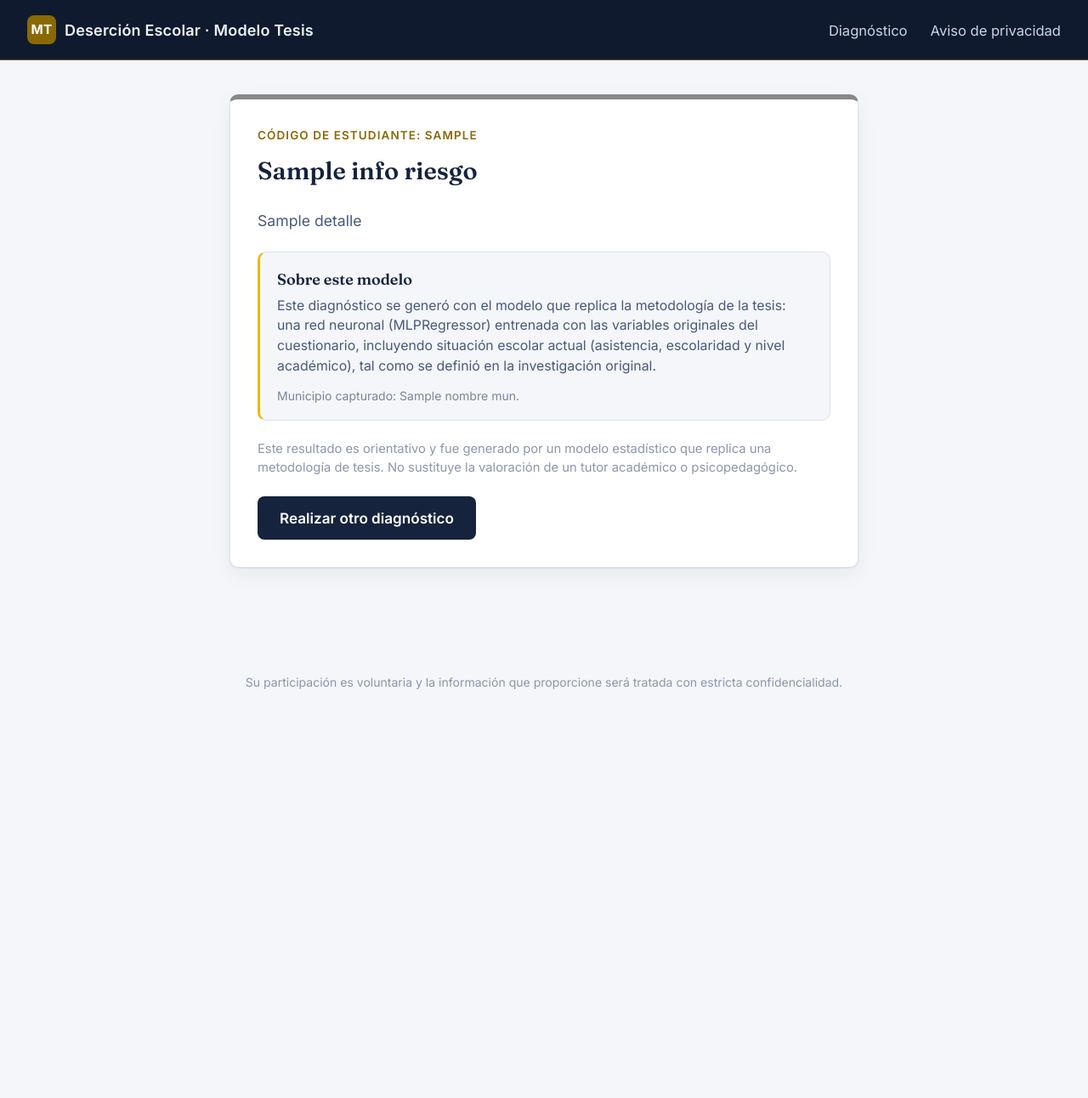
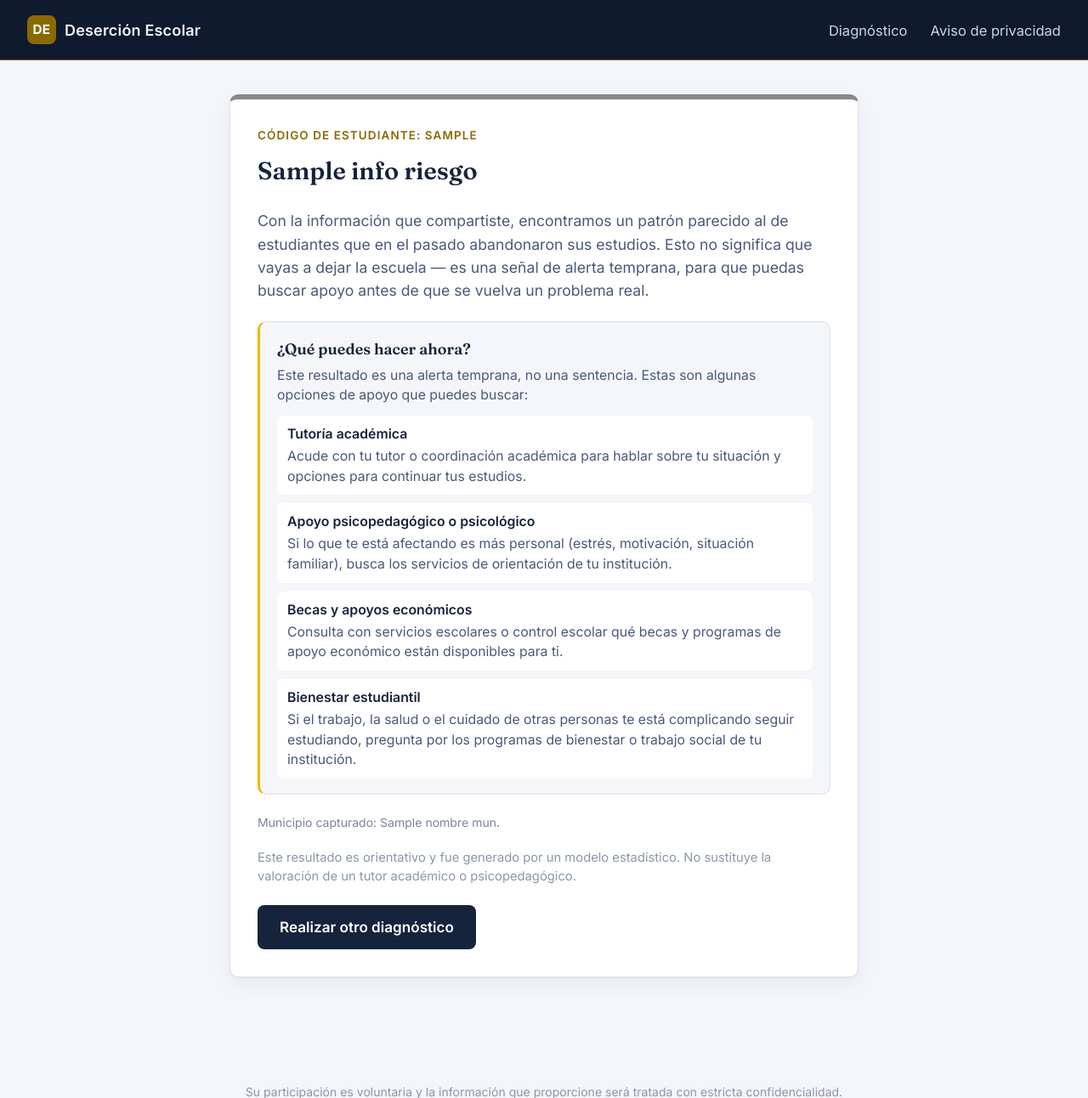
Before and after one commit to jazminrm22b/proyecto_desercion, a Flask app: template app/templates/resultado.html in a window 1280 px wide. Shown: the top 1292 px of the page at 85% size. Before the commit the page ends 811 px from the top, so only its background shows below. Run offline with Flask 3, Linux system fonts and the light colour scheme; the template is opened without the code that fills it: most values are stand-ins (such as "Sample title", 1, 10 or a date in 2020); some libraries are stand-ins or nearby versions.

Commit message:
Add files via upload

```diff
--- a/app/app.py
+++ b/app/app.py
@@ -3,7 +3,7 @@
 Rutas:
   GET  /        -> formulario
   POST /evaluar -> valida, predice, guarda en la base de datos y opcionalmente
-                   genera PDF + envía correo
+                   envía el resultado por correo
   GET  /salud   -> healthcheck
 """
 
@@ -20,8 +20,7 @@ from config import (
     VALORES_DES_ENTRENAMIENTO, MAPEO_DES_PUBLICO, DESCRIPCION_RIESGO,
 )
 import db
-from pdf_report import generar_pdf
-from email_utils import enviar_reporte_pdf
+from email_utils import enviar_resultado_por_correo
 from municipios import nombre_municipio
 
 logging.basicConfig(level=logging.INFO)
@@ -171,8 +170,11 @@ def evaluar():
     correo_error = None
     if acepta_correo and email:
         try:
-            pdf_bytes = generar_pdf(codigo_estudiante, respuestas, des_publico)
-            enviar_reporte_pdf(email, codigo_estudiante, pdf_bytes, des_titulo=DESCRIPCION_RIESGO[des_publico]["titulo"])
+            enviar_resultado_por_correo(
+                destinatario=email,
+                codigo_estudiante=codigo_estudiante,
+                des_titulo=DESCRIPCION_RIESGO[des_publico]["titulo"],
+            )
             correo_enviado = True
             if alumno_id and evaluacion_id:
                 db.registrar_envio_correo(evaluacion_id, alumno_id, email, "enviado")
--- a/app/db.py
+++ b/app/db.py
@@ -121,7 +121,7 @@ def guardar_evaluacion(alumno_id: int, respuestas: dict,
 def registrar_envio_correo(evaluacion_id: int, alumno_id: int, correo_destino: str,
                             estado: str, detalle_error: str | None = None) -> None:
     """Registra en la base de datos, para fines de auditoría, cada intento de
-    envío del reporte PDF por correo (exitoso o fallido)."""
+    envío del resultado por correo (exitoso o fallido)."""
     with get_conn() as conn:
         with conn.cursor() as cur:
             cur.execute(
--- a/app/municipios.py
+++ b/app/municipios.py
@@ -5,7 +5,7 @@ Carga el catálogo INEGI de municipios (static/municipios.json, generado a
 partir de MUNICIPIOS_202605.xlsx) y expone una función para resolver el
 nombre a partir de (ENT, MUN). Se usa tanto en el formulario (vía fetch en
 JS) como en el backend, para mostrar el nombre real del municipio en la
-pantalla de resultado y en el PDF, en vez del código numérico crudo.
+pantalla de resultado, en vez del código numérico crudo.
 """
 
 import json
--- a/app/requirements.txt
+++ b/app/requirements.txt
@@ -4,5 +4,4 @@ scikit-learn==1.6.1
 numpy==2.0.2
 joblib==1.4.2
 psycopg2-binary==2.9.9
-reportlab==4.2.2
 python-dotenv==1.0.1
--- a/app/static/css/style.css
+++ b/app/static/css/style.css
@@ -555,6 +555,29 @@ footer {
 .factor-campo { color: var(--ink-soft); }
 .factor-valor { color: var(--ink); font-weight: 600; text-align: right; }
 .factors-note { color: #7a8699; font-size: 0.78rem; margin: 0; line-height: 1.5; }
+
+.help-box {
+  margin: 22px 0;
+  padding: 18px 20px;
+  background: var(--paper);
+  border: 1px solid var(--line);
+  border-left: 3px solid var(--teal);
+  border-radius: var(--radius);
+}
+.help-title { font-weight: 600; color: var(--ink); margin: 0 0 6px; font-family: 'Fraunces', Georgia, serif; }
+.help-intro { color: var(--ink-soft); font-size: 0.88rem; margin: 0 0 12px; line-height: 1.5; }
+.help-list { list-style: none; margin: 0; padding: 0; display: grid; gap: 10px; }
+.help-list li {
+  display: flex;
+  flex-direction: column;
+  gap: 2px;
+  padding: 10px 12px;
+  background: var(--surface);
+  border-radius: 6px;
+  font-size: 0.88rem;
+}
+.help-item-title { color: var(--ink); font-weight: 600; }
+.help-item-desc { color: var(--ink-soft); line-height: 1.5; }
 .result-0 h1, .result-1 h1 { color: var(--teal-deep); }
 .result-5 h1, .result-3 h1 { color: var(--amber); }
 .result-9 h1 { color: var(--rust); }
--- a/app/templates/base.html
+++ b/app/templates/base.html
@@ -3,7 +3,7 @@
 <head>
   <meta charset="UTF-8">
   <meta name="viewport" content="width=device-width, initial-scale=1.0">
-  <title>{% block title %}Predicción de Deserción — Modelo Tesis{% endblock %}</title>
+  <title>{% block title %}Predicción de Deserción Escolar{% endblock %}</title>
   <link rel="preconnect" href="https://fonts.googleapis.com">
   <link href="https://fonts.googleapis.com/css2?family=Fraunces:opsz,wght@9..144,500;9..144,600&family=Inter:wght@400;500;600;700&display=swap" rel="stylesheet">
   <link rel="stylesheet" href="{{ url_for('static', filename='css/style.css') }}">
@@ -11,8 +11,8 @@
 <body class="{% block bodyclass %}{% endblock %}">
   <header class="topbar">
     <a class="brand" href="{{ url_for('index') }}">
-      <span class="brand-mark">MT</span>
-      <span class="brand-text">Deserción&nbsp;Escolar · Modelo&nbsp;Tesis</span>
+      <span class="brand-mark">DE</span>
+      <span class="brand-text">Deserción&nbsp;Escolar</span>
     </a>
     <nav>
       <a href="{{ url_for('index') }}">Diagnóstico</a>
--- a/app/templates/resultado.html
+++ b/app/templates/resultado.html
@@ -5,35 +5,56 @@
 <section class="card result result-{{ des_publico }}" style="border-top: 6px solid {{ info_riesgo.color }};">
   <p class="eyebrow">Código de estudiante: {{ codigo_estudiante }}</p>
   <h1>{{ info_riesgo.titulo }}</h1>
-  <p class="result-summary">{{ info_riesgo.detalle }}</p>
+  <p class="result-summary">
+    {% if des_publico == 1 %}
+      Con la información que compartiste, no encontramos señales de riesgo de abandono escolar en este momento. Eso es una buena noticia, pero no es garantía: si tu situación cambia (trabajo, salud, dinero en casa), vale la pena volver a hacer el diagnóstico.
+    {% else %}
+      Con la información que compartiste, encontramos un patrón parecido al de estudiantes que en el pasado abandonaron sus estudios. Esto no significa que vayas a dejar la escuela — es una señal de alerta temprana, para que puedas buscar apoyo antes de que se vuelva un problema real.
+    {% endif %}
+  </p>
 
-  <div class="factors-box">
-    <p class="factors-title">Sobre este modelo</p>
-    <p class="factors-intro">
-      Este diagnóstico se generó con el modelo que replica la metodología de la tesis:
-      una red neuronal (MLPRegressor) entrenada con las variables originales del
-      cuestionario, incluyendo situación escolar actual (asistencia, escolaridad y
-      nivel académico), tal como se definió en la investigación original.
+  {% if des_publico != 1 %}
+  <div class="help-box">
+    <p class="help-title">¿Qué puedes hacer ahora?</p>
+    <p class="help-intro">
+      Este resultado es una alerta temprana, no una sentencia. Estas son algunas opciones de apoyo que puedes buscar:
     </p>
-    {% if nombre_mun %}
-    <p class="factors-note">Municipio capturado: {{ nombre_mun }}.</p>
-    {% endif %}
+    <ul class="help-list">
+      <li>
+        <span class="help-item-title">Tutoría académica</span>
+        <span class="help-item-desc">Acude con tu tutor o coordinación académica para hablar sobre tu situación y opciones para continuar tus estudios.</span>
+      </li>
+      <li>
+        <span class="help-item-title">Apoyo psicopedagógico o psicológico</span>
+        <span class="help-item-desc">Si lo que te está afectando es más personal (estrés, motivación, situación familiar), busca los servicios de orientación de tu institución.</span>
+      </li>
+      <li>
+        <span class="help-item-title">Becas y apoyos económicos</span>
+        <span class="help-item-desc">Consulta con servicios escolares o control escolar qué becas y programas de apoyo económico están disponibles para ti.</span>
+      </li>
+      <li>
+        <span class="help-item-title">Bienestar estudiantil</span>
+        <span class="help-item-desc">Si el trabajo, la salud o el cuidado de otras personas te está complicando seguir estudiando, pregunta por los programas de bienestar o trabajo social de tu institución.</span>
+      </li>
+    </ul>
   </div>
+  {% endif %}
+
+  {% if nombre_mun %}
+  <p class="factors-note">Municipio capturado: {{ nombre_mun }}.</p>
+  {% endif %}
 
   {% if acepta_correo %}
     {% if correo_enviado %}
-      <p class="notice notice-ok">Te enviamos este resultado (con el reporte en PDF) por correo electrónico.</p>
+      <p class="notice notice-ok">Te enviamos este resultado por correo electrónico.</p>
     {% else %}
-      <p class="notice notice-warn">
-        No pudimos enviar el correo en este momento{% if correo_error %} ({{ correo_error }}){% endif %},
-        pero tu resultado quedó registrado.
-      </p>
+      <p class="notice notice-warn">No pudimos enviar el correo en este momento, pero tu resultado quedó registrado.</p>
     {% endif %}
   {% endif %}
 
   <p class="disclaimer">
-    Este resultado es orientativo y fue generado por un modelo estadístico que replica una
-    metodología de tesis. No sustituye la valoración de un tutor académico o psicopedagógico.
+    Este resultado es orientativo y fue generado por un modelo estadístico.
+    No sustituye la valoración de un tutor académico o psicopedagógico.
   </p>
 
   <a class="btn-primary" href="{{ url_for('index') }}">Realizar otro diagnóstico</a>
```
Also changed, not shown: app/catalogs/variable_choices.json (+0 -56 lines), app/config.py (+6 -9 lines), app/email_utils.py (+29 -32 lines), app/templates/index.html (+4 -5 lines), README.md, 3 other files.
